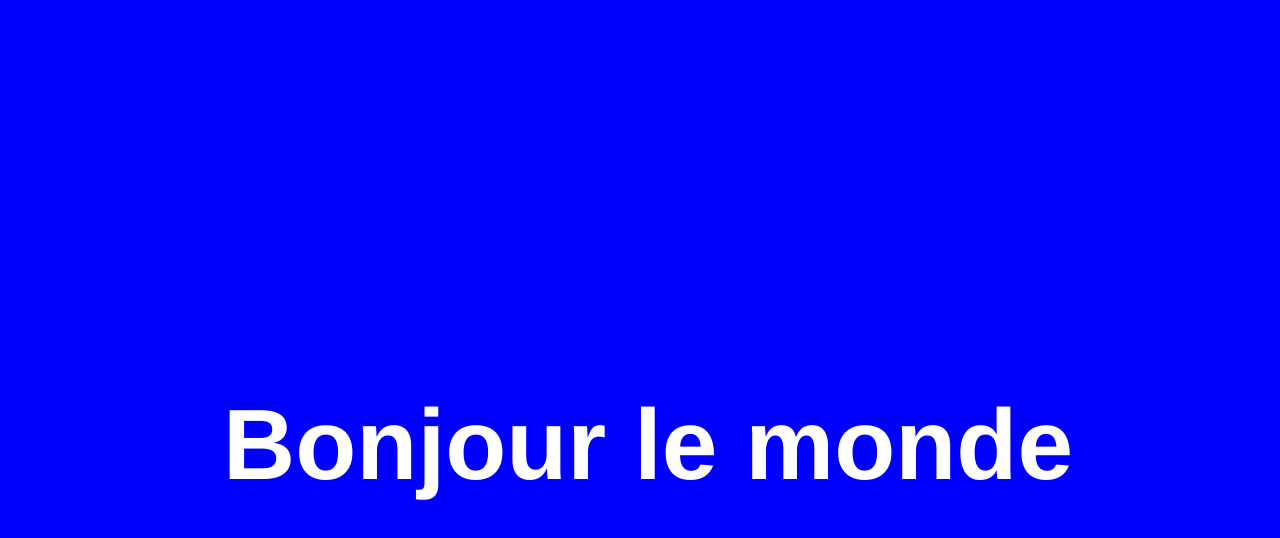
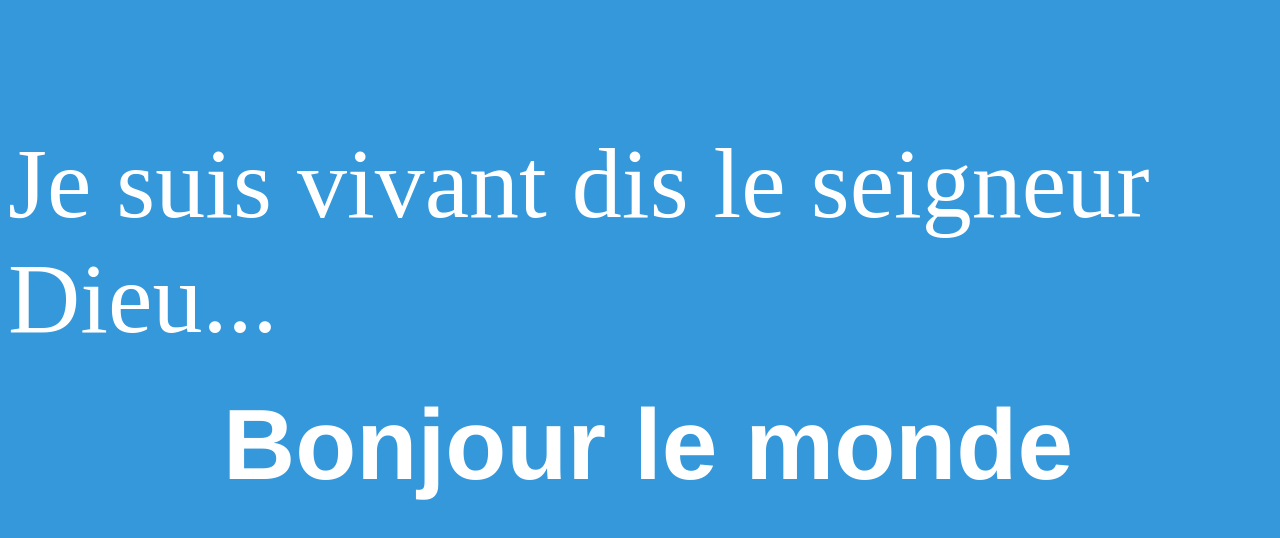
Before and after one commit to hugues77/Hello-Hugues, a plain HTML site: page index.html in a window 1280 px wide. Drawn offline with Linux system fonts and the light colour scheme.

Commit message:
Ajout de paragraphe p

```diff
--- a/index.html
+++ b/index.html
@@ -12,8 +12,14 @@
            text-align: center;
            font-family: Helvetica;
         }
+        p{
+            taxt-align:center;
+            top:40%;
+            font-size:100;
+        }
     </style>
-    <body style="background-color:blue; color:white">
-        <h1>Bonjour le monde</h1>
+    <body style="background-color:#3498db; color:white">
+        <h1>Bonjour le monde</h1><br>
+        <p>Je suis vivant dis le seigneur Dieu...</p>
     </body>
 </html>
```
